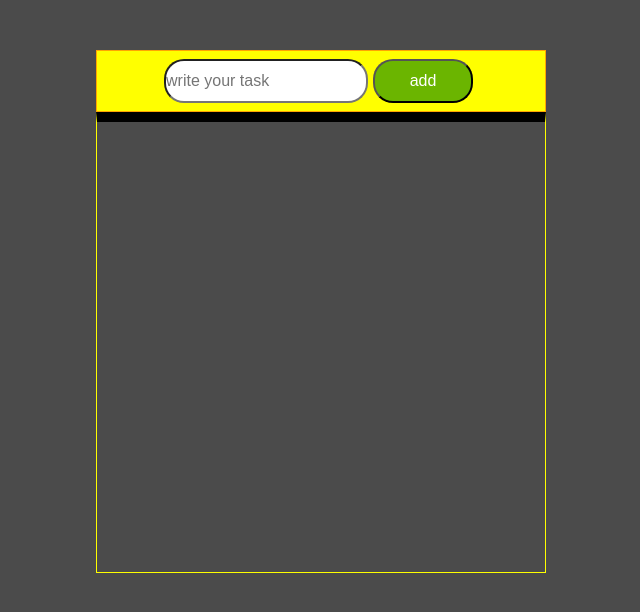
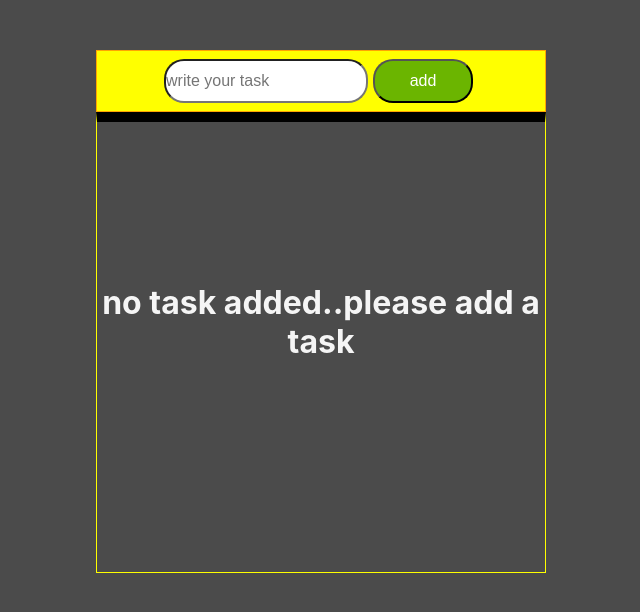
Before and after one commit to Nakul-bhagwane/to-do-list, a plain HTML site: page index.html in a window 1280 px wide. Shown: the whole page, without its empty margins (319-959 px from the left). Drawn offline with Linux system fonts and the light colour scheme.

Commit message:
new ux version 0.3

```diff
--- a/index.html
+++ b/index.html
@@ -19,17 +19,9 @@
         </div>
 
         <div class="todosBox">
+            <div class="alert"><h1>no task added..please add a task</h1></div>
 
-            <!-- <div class="todo">
-                <div class="taskText">
-                    Lorem ipsum, dolor sit amet consectetur adipisicing elit. Velit in assumenda voluptates expedita
-                    quas optio, cumque a aperiam aliquam. Quae voluptatem debitis ab ipsam neque eaque fugiat nemo est
-                    expedita?
-                </div>
 
-                <button class="edit" onclick="editTask(this);">edit</button>
-                <button class="delet" onclick="deletTask(this)">delet</button>
-            </div> -->
 
         </div>
 
--- a/style.css
+++ b/style.css
@@ -65,6 +65,15 @@ body{
     border-radius: 20px;
 }
 
+.alert h1{
+    font-family: -apple-system, BlinkMacSystemFont, 'Segoe UI', Roboto, Oxygen, Ubuntu, Cantarell, 'Open Sans', 'Helvetica Neue', sans-serif;
+    color: whitesmoke;
+    display: flex;
+    justify-content: center;
+    align-items: center;
+    text-align: center;
+    height: 400px;
+}
 .todo{
     /* height: 50px; */
     width: 380px;
--- a/todo.js
+++ b/todo.js
@@ -1,5 +1,7 @@
 let add_Btn = document.getElementById("addBtn");
 let add_input = document.getElementById("addInput");
+
+
 
 
 add_Btn.addEventListener("click", () => {
@@ -8,10 +10,12 @@ add_Btn.addEventListener("click", () => {
     }
     else {
         createElement();
+        document.querySelector(".alert").remove();
     }
 });
 
 createElement = () => {
+
     let todo_value = add_input.value;
 
     let todoDiv = document.createElement("div");
@@ -55,4 +59,10 @@ editTask = (e) => {
 
 deletTask = (e) => {
     e.parentElement.remove();
+
+    if (document.querySelector(".todosBox").children.length == 0) {
+        document.querySelector(".todosBox").innerHTML= `<div class="alert">
+                                                            <h1>no task added..please add a task</h1>
+                                                        </div>`
+    }
 }
```
